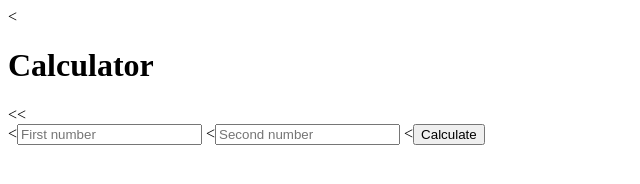
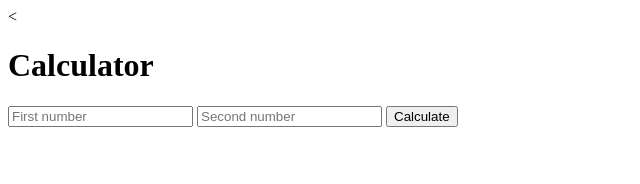
Before and after one commit to Pragati-tech7/ShapeAI_Pragati_Bhardwaj, a website: page index.html in a window 1280 px wide. Shown: the whole page, without its empty margins (0-640 px from the left). Drawn offline with Linux system fonts and the light colour scheme.

Commit message:
Update index.html

```diff
--- a/index.html
+++ b/index.html
@@ -6,11 +6,11 @@
   </head>
   <body>
     <h1>Calculator</h1>
-    <<<form action="/" method="post">
+    <form action="/" method="post">
 
-      <<input type="text" name="num1" placeholder="First number">
-      <<input type="text" name="num2" placeholder="Second number">
-      <<button type="submit" name="submit">Calculate</button>
+      <input type="text" name="num1" placeholder="First number">
+      <input type="text" name="num2" placeholder="Second number">
+      <button type="submit" name="submit">Calculate</button>
 
     </form>
 
```
